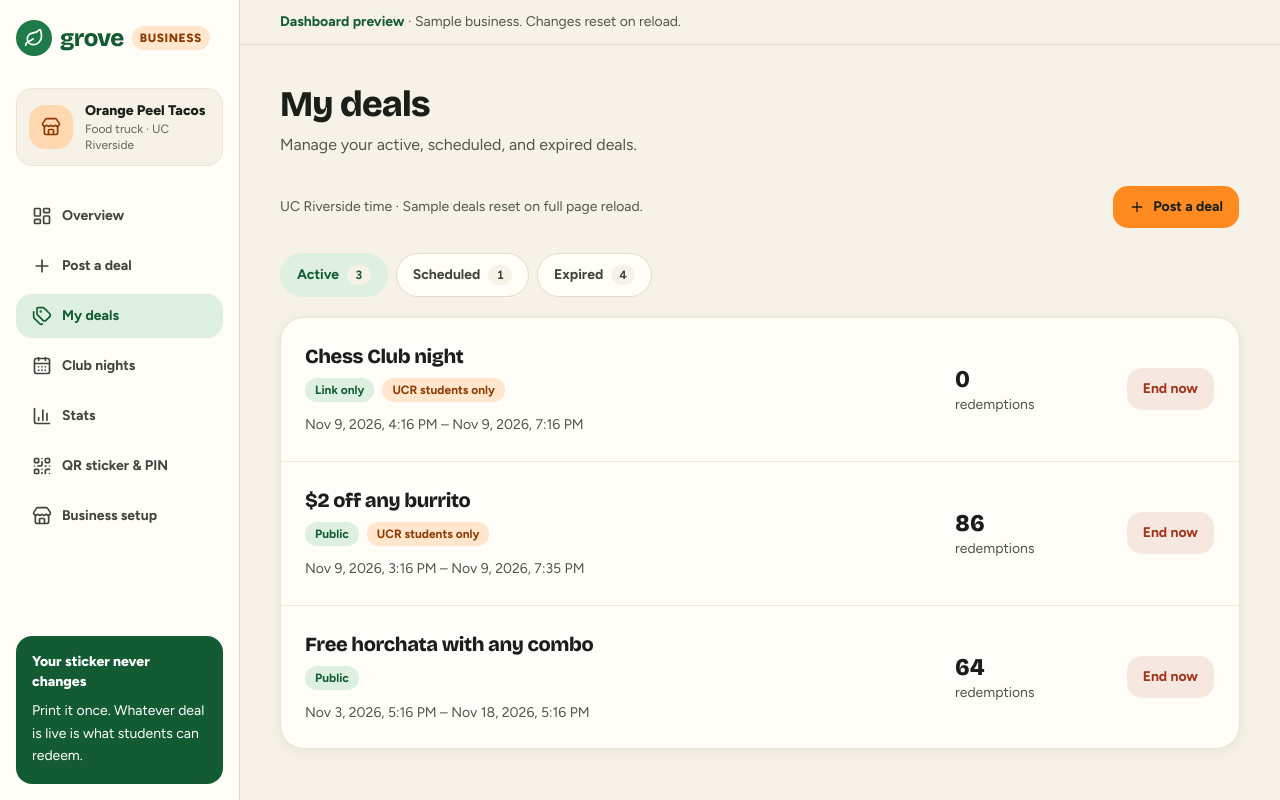
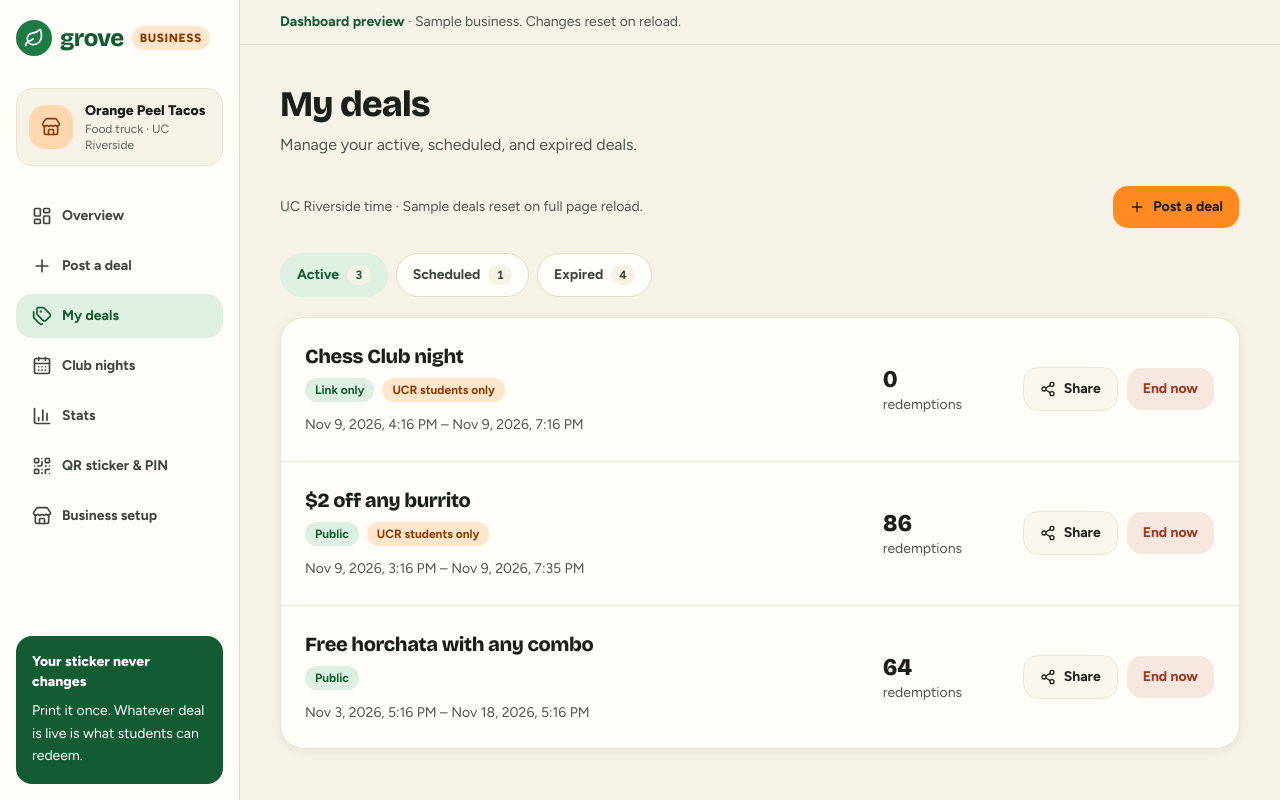
Before and after one commit to MosesfromSinai/Grove, a Next.js app: page /dashboard/deals in a window 1280 px wide. Built offline with nearby package versions, Linux system fonts and the light colour scheme.

Commit message:
add share to my deals

```diff
--- a/components/business/my-deals.tsx
+++ b/components/business/my-deals.tsx
@@ -9,6 +9,7 @@ import { BusinessAccessError } from "@/lib/supabase/business-errors";
 import { CAMPUS_TZ } from "@/lib/supabase/deal-status";
 import type { DealMutationError, DealStatus, MyDeal } from "@/lib/supabase/types";
 import { cn } from "@/lib/utils";
+import { DealShare } from "./deal-share";
 import { BusinessLoading, useBusiness } from "@/components/business/business-context";
 
 const tabs = [{ status: "live", label: "Active" }, { status: "scheduled", label: "Scheduled" }, { status: "ended", label: "Expired" }] as const;
@@ -154,7 +155,7 @@ export function MyDeals() {
         ) : <ul className="divide-y divide-border-soft">
           {visibleDeals.map(deal => {
             const canEnd = deal.status === "live" || (deal.active_days !== null && deal.status === "scheduled" && Date.parse(deal.starts_at) < checkedAt);
-            return <li key={deal.id} className="grid min-w-0 gap-5 p-5 sm:p-6 xl:grid-cols-[minmax(0,1fr)_120px_120px] xl:items-center">
+            return <li key={deal.id} className="grid min-w-0 gap-5 p-5 sm:p-6 xl:grid-cols-[minmax(0,1fr)_120px_auto] xl:items-center">
               <div className="min-w-0">
                 <h2 className="break-words text-xl">{deal.title}</h2>
                 <div className="mt-2 flex flex-wrap gap-2 text-xs font-bold">
@@ -165,7 +166,8 @@ export function MyDeals() {
                 {deal.active_days && <p className="mt-1 text-sm text-ink-fine">Repeats {deal.active_days.join(", ")} · {deal.daily_start}–{deal.daily_end} campus time</p>}
               </div>
               <p className="text-sm text-ink-muted"><span className="font-heading text-2xl font-extrabold tabular-nums text-ink">{deal.redemption_count.toLocaleString()}</span><span className="ml-2 xl:ml-0 xl:block">redemptions</span></p>
-              <div className="justify-self-start xl:justify-self-end">
+              <div className="flex flex-wrap items-center gap-2 justify-self-start xl:justify-self-end">
+                <DealShare deal={deal} />
                 {canEnd ? <Button variant="destructive" disabled={busy} onClick={() => ask(deal, "end")} className="rounded-button">End now</Button>
                   : deal.status === "scheduled" ? (deal.redemption_count === 0 ? <Button variant="outline" disabled={busy} onClick={() => ask(deal, "cancel")} className="rounded-button">Cancel</Button> : <p className="text-xs text-ink-fine">Recorded visits prevent cancellation.</p>)
                     : <span className="text-sm font-bold text-ink-fine">Ended</span>}
```
